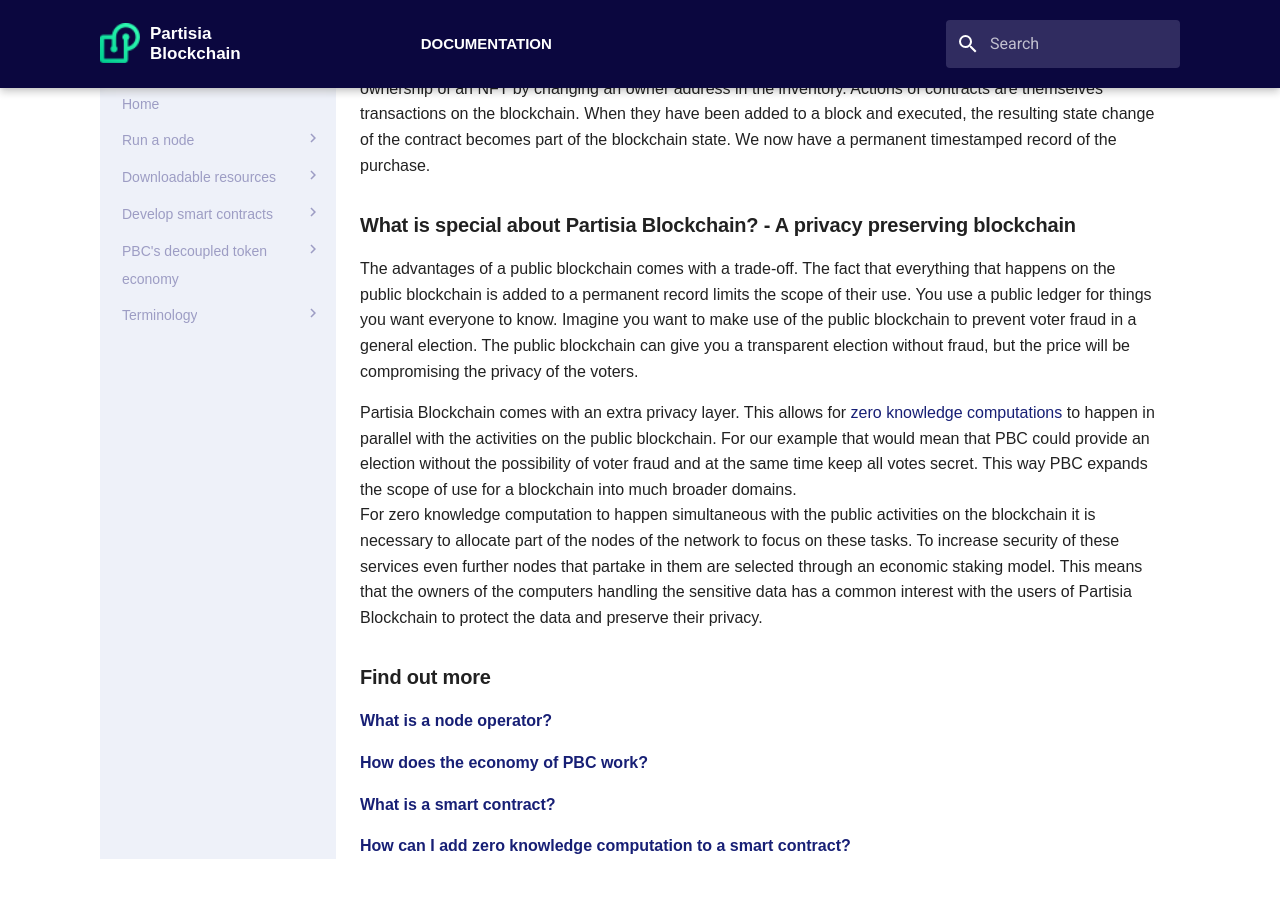
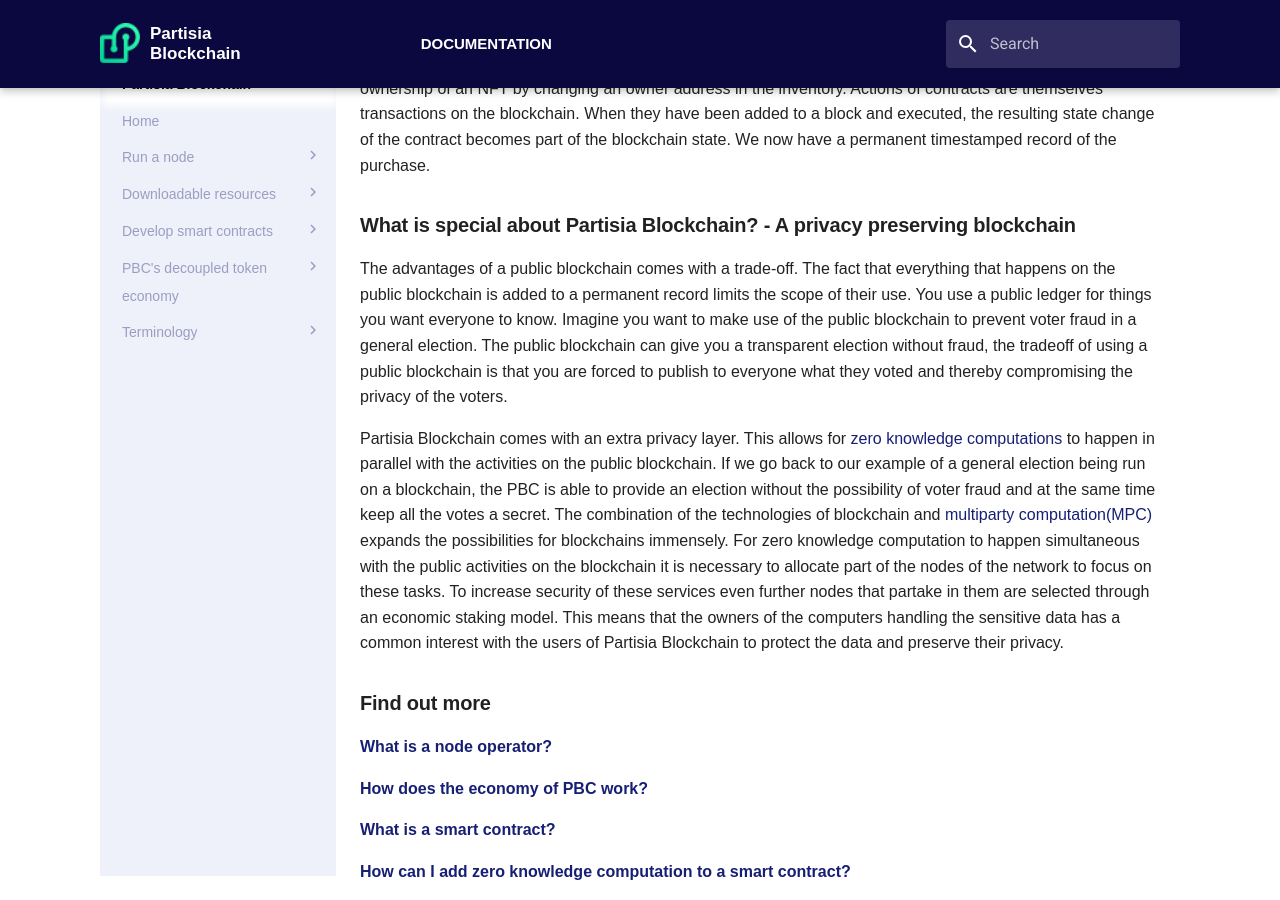
Before and after one commit to 0xSero/partisia-docs, an MkDocs documentation site: the page built from docs/introduction.md, in a window 1280 px wide and 900 px high, scrolled down 1739 px. Built offline with MkDocs 1.6.1 and Material for MkDocs 9.7.7, drawn with Linux system fonts in a browser that asks for light colours; some web fonts are replaced; a script that is not in the unit is left out.

Commit message:
PAR-7820 changing wording a bit in a sentence and adding MPC into the presentation of PBC

```diff
--- a/docs/introduction.md
+++ b/docs/introduction.md
@@ -28,9 +28,9 @@
 Smart contracts hold some information which can be changed, that information is called the state. The state of our NFT contract holds an inventory of NFTs and their owners. The contract action *Transfer* can change the ownership of an NFT by changing an owner address in the inventory. Actions of contracts are themselves transactions on the blockchain. When they have been added to a block and executed, the resulting state change of the contract becomes part of the blockchain state. We now have a permanent timestamped record of the purchase.
 ### What is special about Partisia Blockchain? - A privacy preserving blockchain
 
-The advantages of a public blockchain comes with a trade-off. The fact that everything that happens on the public blockchain is added to a permanent record limits the scope of their use. You use a public ledger for things you want everyone to know. Imagine you want to make use of the public blockchain to prevent voter fraud in a general election. The public blockchain can give you a transparent election without fraud, but the price will be compromising the privacy of the voters.
+The advantages of a public blockchain comes with a trade-off. The fact that everything that happens on the public blockchain is added to a permanent record limits the scope of their use. You use a public ledger for things you want everyone to know. Imagine you want to make use of the public blockchain to prevent voter fraud in a general election. The public blockchain can give you a transparent election without fraud, the tradeoff of using a public blockchain is that you are forced to publish to everyone what they voted and thereby compromising the privacy of the voters.
 
-Partisia Blockchain comes with an extra privacy layer. This allows for [zero knowledge computations](https://medium.com/partisia-blockchain/mpc-techniques-series-part-8-zero-knowledge-proofs-what-are-they-and-what-are-they-good-for-2f39ed0eab39) to happen in parallel with the activities on the public blockchain. For our example that would mean that PBC could provide an election without the possibility of voter fraud and at the same time keep all votes secret. This way PBC expands the scope of use for a blockchain into much broader domains.
+Partisia Blockchain comes with an extra privacy layer. This allows for [zero knowledge computations](https://medium.com/partisia-blockchain/mpc-techniques-series-part-8-zero-knowledge-proofs-what-are-they-and-what-are-they-good-for-2f39ed0eab39) to happen in parallel with the activities on the public blockchain. If we go back to our example of a general election being run on a blockchain, the PBC is able to provide an election without the possibility of voter fraud and at the same time keep all the votes a secret. The combination of the technologies of blockchain and [multiparty computation(MPC)](https://medium.com/partisia-blockchain/mpc-and-blockchain-a-match-made-in-heaven-df4291390b5b) expands the possibilities for blockchains immensely.
 For zero knowledge computation to happen simultaneous with the public activities on the blockchain it is necessary to allocate part of the nodes of the network to focus on these tasks. To increase security of these services even further nodes that partake in them are selected through an economic staking model. This means that the owners of the computers handling the sensitive data has a common interest with the users of Partisia Blockchain to protect the data and preserve their privacy.
 
 ### Find out more
```
